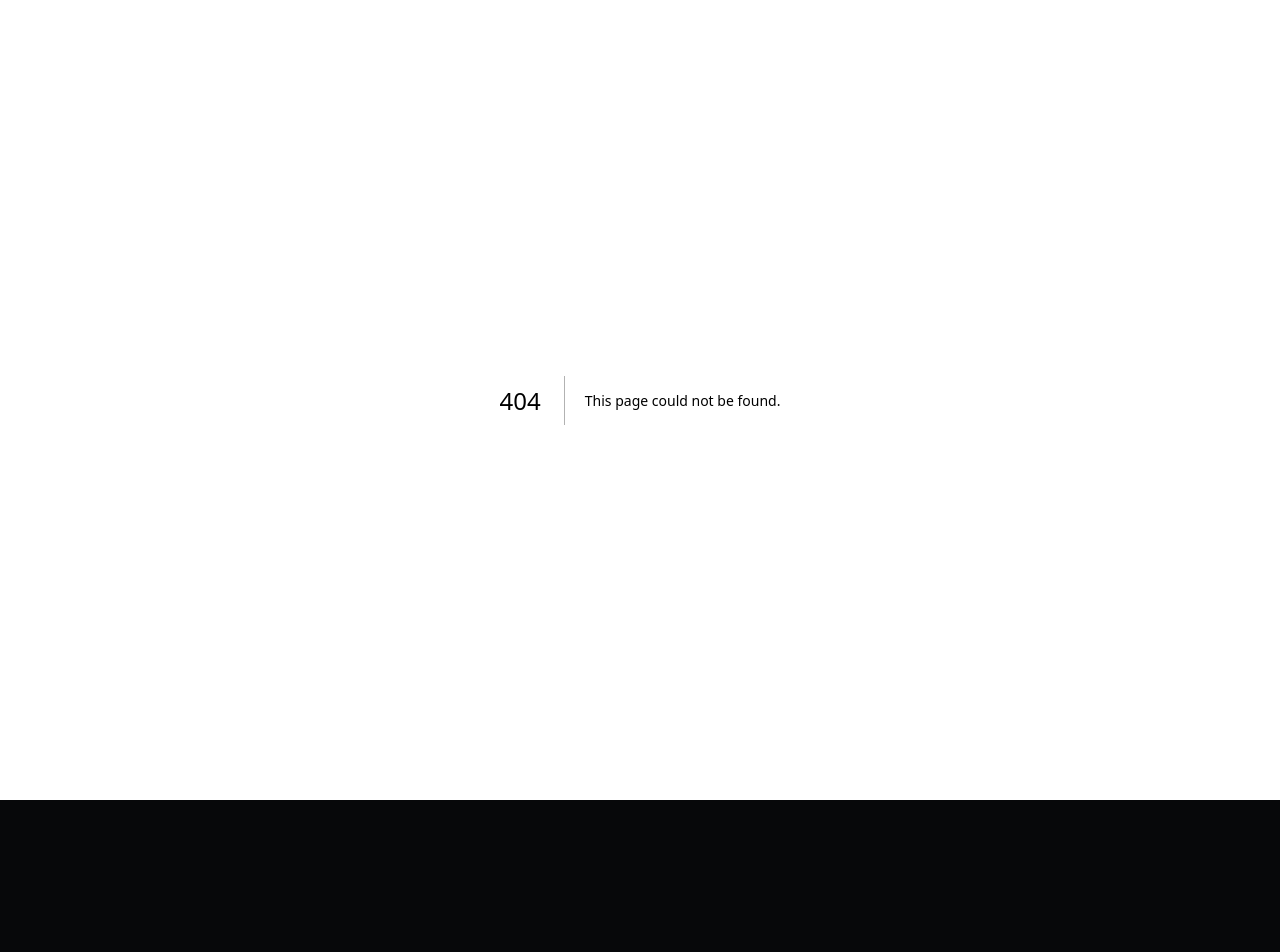
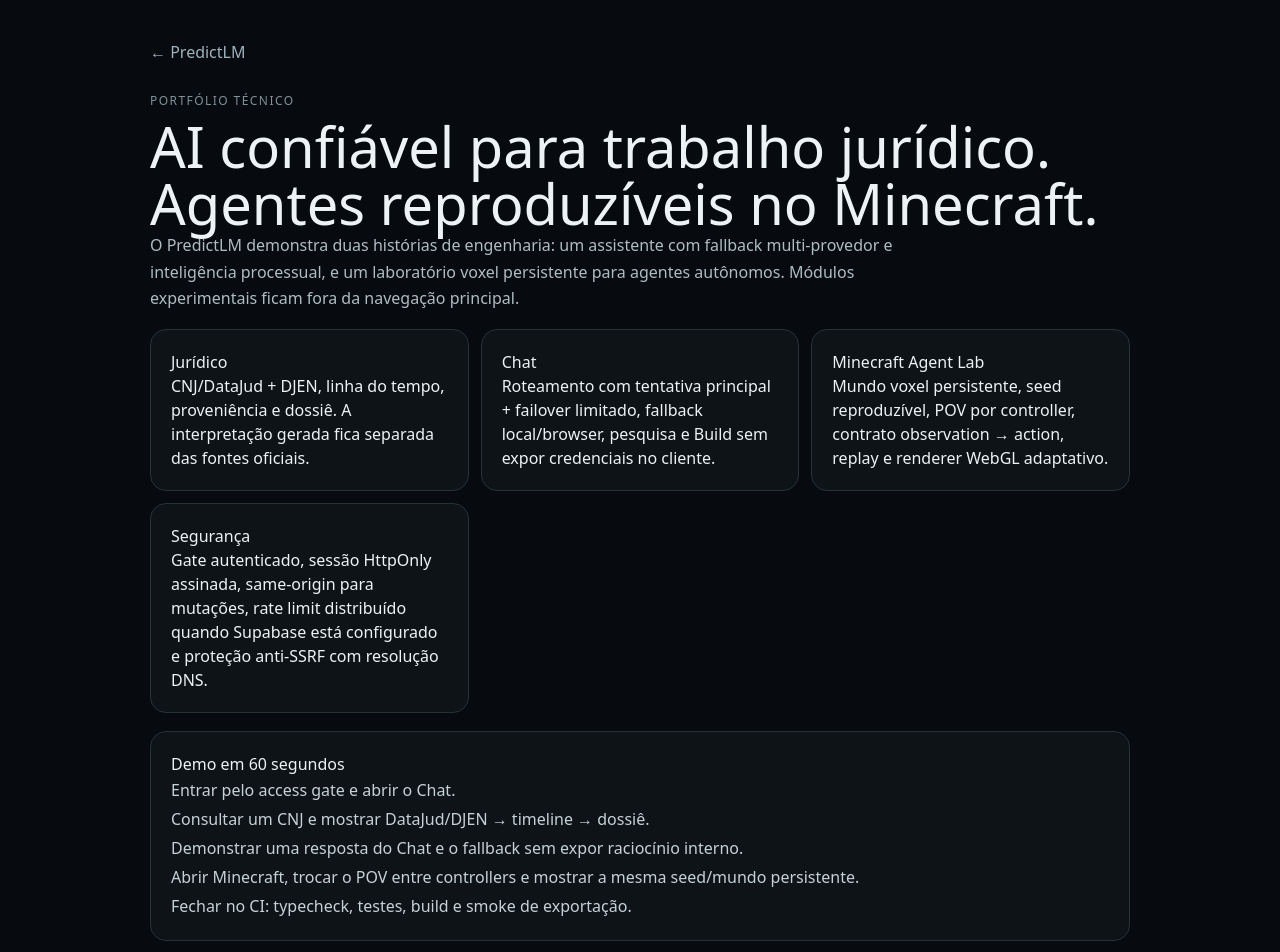
Before and after one commit to W2CAPITAL/PredictLm, a Next.js app: page /portfolio in a window 1280 px wide. Before the commit this address had no page. Shown: the top 952 px of the page. Before the commit the page ends 800 px from the top, so only its background shows below. Built offline with nearby package versions, Linux system fonts and the light colour scheme.

Commit message:
feat(portfolio): add focused portfolio assets

```diff
--- /dev/null
+++ b/src/app/portfolio/page.tsx
@@ -0,0 +1,44 @@
+import Link from 'next/link';
+
+const card:React.CSSProperties={
+  border:'1px solid #273238',
+  borderRadius:16,
+  padding:20,
+  background:'#0d1317'
+};
+
+export default function PortfolioPage(){
+  return <main style={{minHeight:'100vh',background:'#070b0f',color:'#edf3f4',fontFamily:'system-ui',padding:'40px 20px'}}>
+    <div style={{maxWidth:980,margin:'0 auto',display:'grid',gap:18}}>
+      <header>
+        <Link href="/" style={{color:'#9fb2bb',textDecoration:'none'}}>← PredictLM</Link>
+        <p style={{margin:'28px 0 8px',fontSize:12,letterSpacing:'.12em',color:'#7f9299'}}>PORTFÓLIO TÉCNICO</p>
+        <h1 style={{fontSize:'clamp(30px,6vw,56px)',lineHeight:1.02,margin:0}}>AI confiável para trabalho jurídico. Agentes reproduzíveis no Minecraft.</h1>
+        <p style={{maxWidth:760,color:'#aebdc2',lineHeight:1.65,fontSize:16}}>O PredictLM demonstra duas histórias de engenharia: um assistente com fallback multi-provedor e inteligência processual, e um laboratório voxel persistente para agentes autônomos. Módulos experimentais ficam fora da navegação principal.</p>
+      </header>
+
+      <section style={{display:'grid',gridTemplateColumns:'repeat(auto-fit,minmax(260px,1fr))',gap:12}}>
+        <article style={card}><h2>Jurídico</h2><p>CNJ/DataJud + DJEN, linha do tempo, proveniência e dossiê. A interpretação gerada fica separada das fontes oficiais.</p></article>
+        <article style={card}><h2>Chat</h2><p>Roteamento com tentativa principal + failover limitado, fallback local/browser, pesquisa e Build sem expor credenciais no cliente.</p></article>
+        <article style={card}><h2>Minecraft Agent Lab</h2><p>Mundo voxel persistente, seed reproduzível, POV por controller, contrato observation → action, replay e renderer WebGL adaptativo.</p></article>
+        <article style={card}><h2>Segurança</h2><p>Gate autenticado, sessão HttpOnly assinada, same-origin para mutações, rate limit distribuído quando Supabase está configurado e proteção anti-SSRF com resolução DNS.</p></article>
+      </section>
+
+      <section style={card}>
+        <h2 style={{marginTop:0}}>Demo em 60 segundos</h2>
+        <ol style={{lineHeight:1.8,color:'#c7d2d6'}}>
+          <li>Entrar pelo access gate e abrir o Chat.</li>
+          <li>Consultar um CNJ e mostrar DataJud/DJEN → timeline → dossiê.</li>
+          <li>Demonstrar uma resposta do Chat e o fallback sem expor raciocínio interno.</li>
+          <li>Abrir Minecraft, trocar o POV entre controllers e mostrar a mesma seed/mundo persistente.</li>
+          <li>Fechar no CI: typecheck, testes, build e smoke de exportação.</li>
+        </ol>
+      </section>
+
+      <section style={card}>
+        <h2 style={{marginTop:0}}>Escopo público</h2>
+        <p style={{color:'#aebdc2',lineHeight:1.65}}>Chat · Jurídico · Minecraft · Imagine. Vision utilities, plugins, neurociência e influencer permanecem como infraestrutura interna/laboratório e não competem com a história principal do produto.</p>
+      </section>
+    </div>
+  </main>;
+}
```
